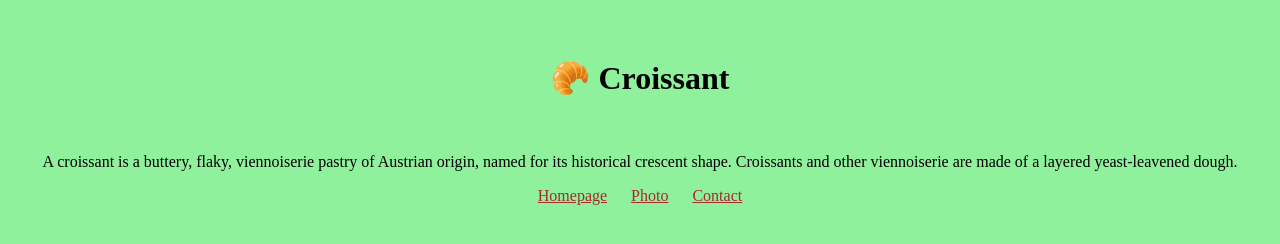
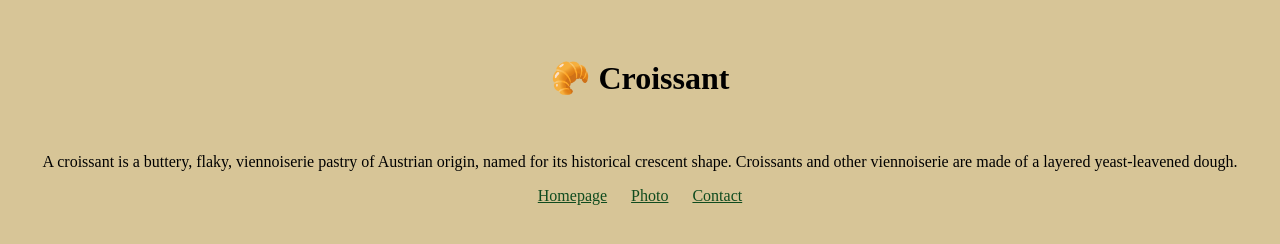
Before and after one commit to DulamaA/Croissant, a plain HTML site: page index.html in a window 1280 px wide. Drawn offline with Linux system fonts and the light colour scheme.

Commit message:
uploaded the css

```diff
--- a/styles/app.css
+++ b/styles/app.css
@@ -1,6 +1,6 @@
 body {
   text-align: center;
-  background-color: rgb(143, 241, 156);
+  background-color: rgb(215, 197, 151);
   padding-top: 30px;
 }
 
@@ -21,6 +21,6 @@ footer {
 }
 
 footer a {
-  color: brown;
+  color: rgb(15, 75, 30);
   margin: 0 10px;
 }
```
